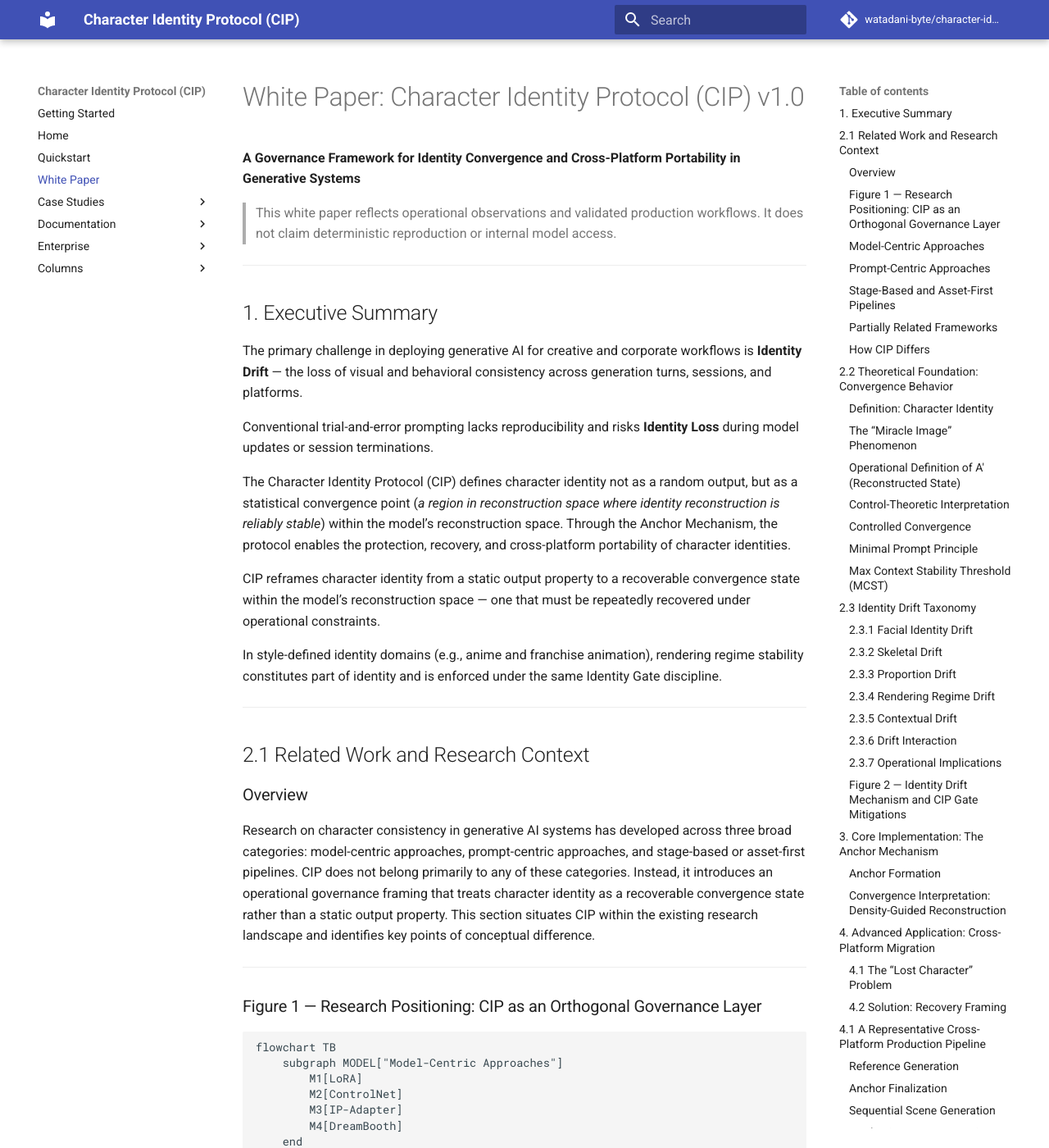
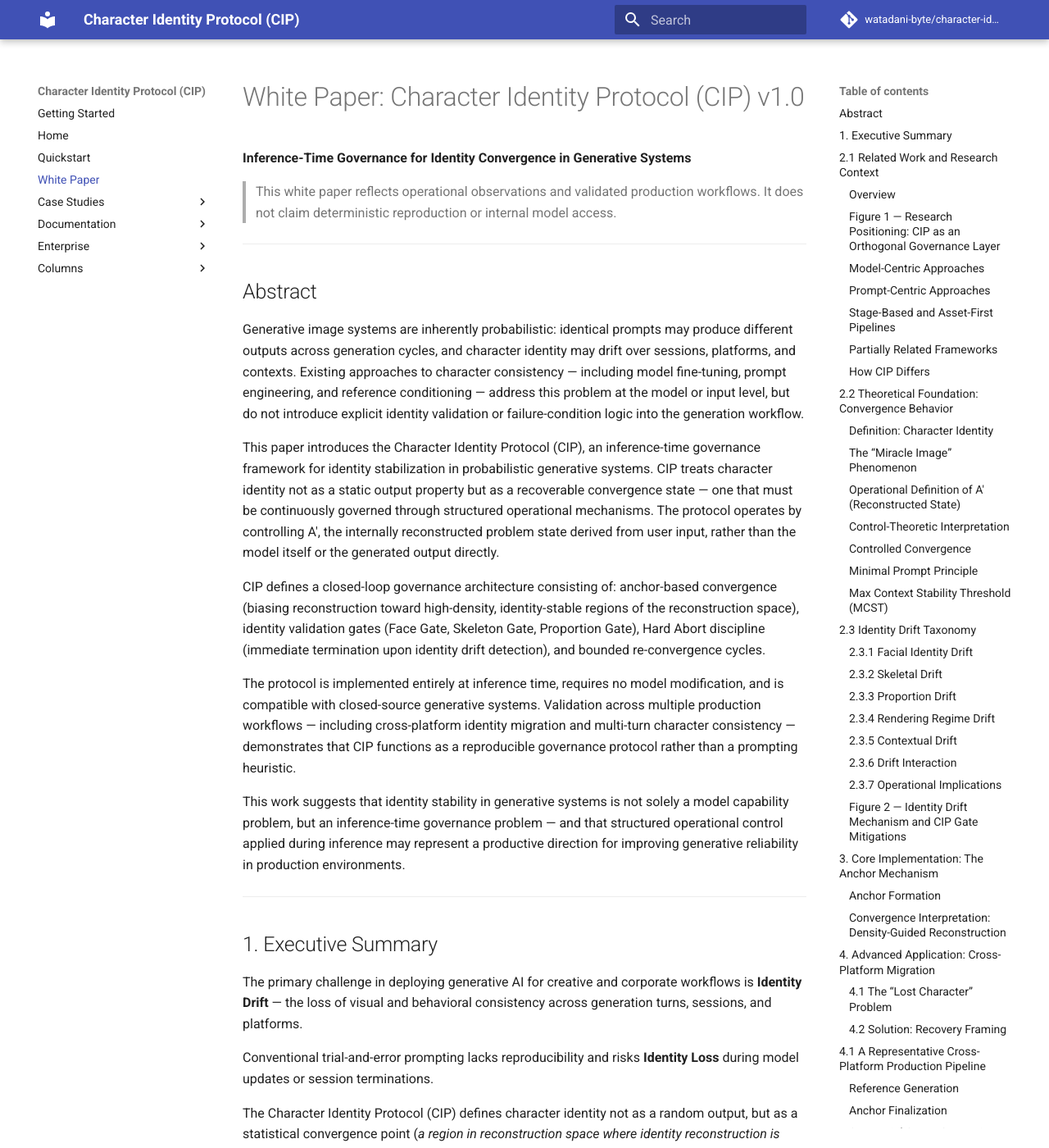
Before and after one commit to watadani-byte/character-identity-protocol, an MkDocs documentation site: the page built from docs/whitepaper_v1.md, in a window 1280 px wide and 1400 px high. Shown: the whole window at 82% size. Built offline with MkDocs 1.6.1 and Material for MkDocs 9.7.7, drawn with Linux system fonts in a browser that asks for light colours; comment, search, counter and statistics services are not loaded.

Commit message:
whitepaper_v1.md を更新

```diff
--- a/docs/whitepaper_v1.md
+++ b/docs/whitepaper_v1.md
@@ -1,9 +1,23 @@
 # White Paper: Character Identity Protocol (CIP) v1.0
 
-**A Governance Framework for Identity Convergence and Cross-Platform Portability in Generative Systems**
+**Inference-Time Governance for Identity Convergence in Generative Systems**
 
 > This white paper reflects operational observations and validated production workflows.
 > It does not claim deterministic reproduction or internal model access.
+
+-----
+
+## Abstract
+
+Generative image systems are inherently probabilistic: identical prompts may produce different outputs across generation cycles, and character identity may drift over sessions, platforms, and contexts. Existing approaches to character consistency — including model fine-tuning, prompt engineering, and reference conditioning — address this problem at the model or input level, but do not introduce explicit identity validation or failure-condition logic into the generation workflow.
+
+This paper introduces the Character Identity Protocol (CIP), an inference-time governance framework for identity stabilization in probabilistic generative systems. CIP treats character identity not as a static output property but as a recoverable convergence state — one that must be continuously governed through structured operational mechanisms. The protocol operates by controlling A′, the internally reconstructed problem state derived from user input, rather than the model itself or the generated output directly.
+
+CIP defines a closed-loop governance architecture consisting of: anchor-based convergence (biasing reconstruction toward high-density, identity-stable regions of the reconstruction space), identity validation gates (Face Gate, Skeleton Gate, Proportion Gate), Hard Abort discipline (immediate termination upon identity drift detection), and bounded re-convergence cycles.
+
+The protocol is implemented entirely at inference time, requires no model modification, and is compatible with closed-source generative systems. Validation across multiple production workflows — including cross-platform identity migration and multi-turn character consistency — demonstrates that CIP functions as a reproducible governance protocol rather than a prompting heuristic.
+
+This work suggests that identity stability in generative systems is not solely a model capability problem, but an inference-time governance problem — and that structured operational control applied during inference may represent a productive direction for improving generative reliability in production environments.
 
 -----
 
```
